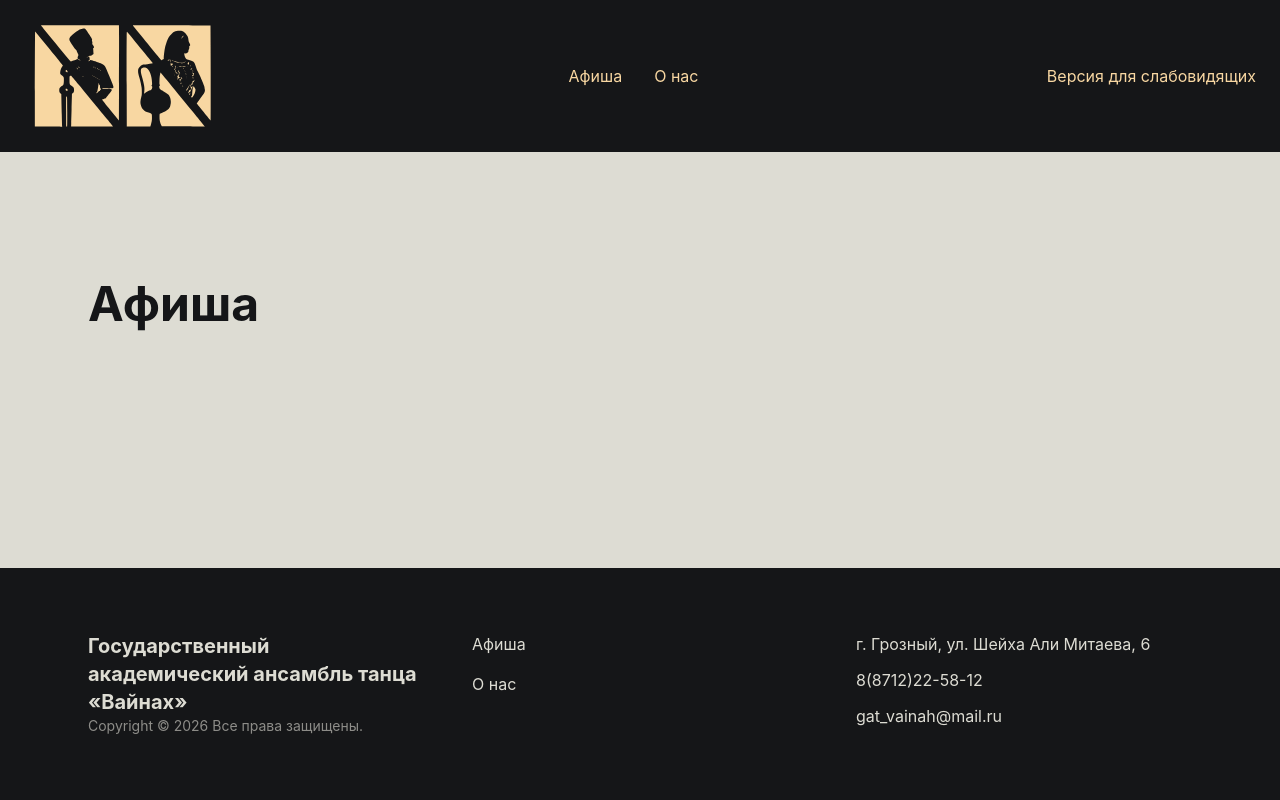
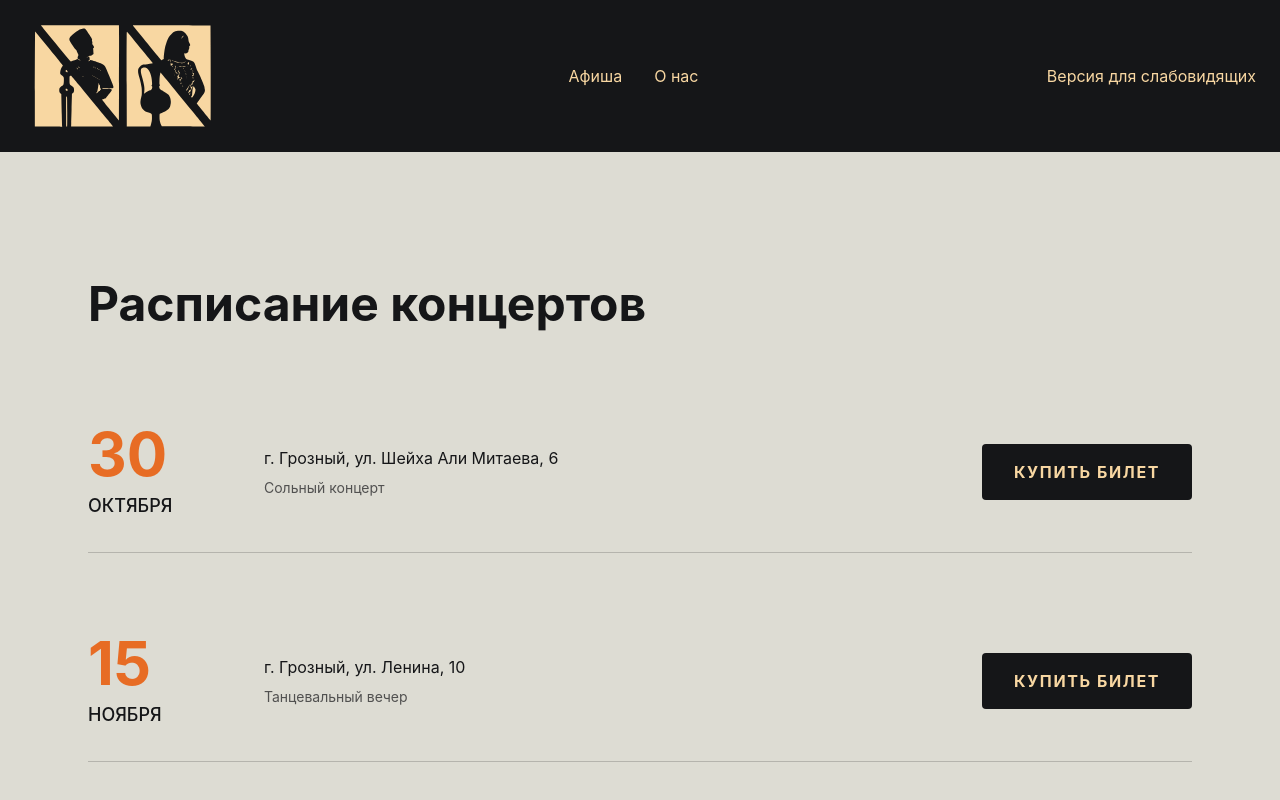
Before and after one commit to ibragim-ast/vainakh, a Next.js app: page /events in a window 1280 px wide. Shown: the top 800 px of the page. Built offline with nearby package versions, Linux system fonts and the light colour scheme.

Commit message:
Добавлена страница Расписание концертов

```diff
--- a/src/app/events/page.tsx
+++ b/src/app/events/page.tsx
@@ -1,10 +1,33 @@
+import EventCard from "@/components/ui/EventCard";
+import { eventsData } from "@/data/events";
+
 export default function EventsPage() {
   return (
     <main className="pt-32 pb-20 bg-brand-light">
       <div className="max-w-6xl mx-auto px-6 w-full">
         <h1 className="font-sans font-bold text-4xl md:text-5xl text-brand-dark">
-          Афиша
+          Расписание концертов
         </h1>
+        <div className="mt-12 flex flex-col gap-8">
+          {eventsData
+            .filter(
+              (item) =>
+                new Date(item.dateIso).getTime() >= new Date().getTime(),
+            )
+            .sort(
+              (a, b) =>
+                new Date(a.dateIso).getTime() - new Date(b.dateIso).getTime(),
+            )
+            .map((item) => (
+              <EventCard
+                key={item.id}
+                dayOfTheMonth={item.dayOfTheMonth}
+                month={item.month}
+                address={item.address}
+                description={item.description}
+              />
+            ))}
+        </div>
       </div>
     </main>
   );
--- a/src/components/blocks/Afisha.tsx
+++ b/src/components/blocks/Afisha.tsx
@@ -1,47 +1,5 @@
 import EventCard from "../ui/EventCard";
-
-const eventsData = [
-  {
-    id: 1,
-    dayOfTheMonth: 30,
-    month: "октября",
-    description: "Сольный концерт",
-    address: "г. Грозный, ул. Шейха Али Митаева, 6",
-    dateIso: "2026-10-30",
-  },
-  {
-    id: 2,
-    dayOfTheMonth: 15,
-    month: "ноября",
-    description: "Танцевальный вечер",
-    address: "г. Грозный, ул. Ленина, 10",
-    dateIso: "2026-11-15",
-  },
-  {
-    id: 4,
-    dayOfTheMonth: 20,
-    month: "января",
-    description: "Концерт классической музыки",
-    address: "г. Грозный, ул. Гагарина, 15",
-    dateIso: "2027-01-20",
-  },
-  {
-    id: 3,
-    dayOfTheMonth: 5,
-    month: "декабря",
-    description: "Новогодний концерт",
-    address: "г. Грозный, ул. Пушкина, 20",
-    dateIso: "2026-12-05",
-  },
-  {
-    id: 5,
-    dayOfTheMonth: 7,
-    month: "декабря",
-    description: "Августовский концерт",
-    address: "г. Грозный, ул. Пушкина, 20",
-    dateIso: "2026-08-05",
-  },
-];
+import { eventsData } from "@/data/events";
 
 export default function Afisha() {
   return (
@@ -55,7 +13,7 @@ export default function Afisha() {
           .filter(
             (item) => new Date(item.dateIso).getTime() >= new Date().getTime(),
           )
-          .slice(0, 3)
+          .slice(0, 4)
           .sort(
             (a, b) =>
               new Date(a.dateIso).getTime() - new Date(b.dateIso).getTime(),
--- /dev/null
+++ b/src/data/events.ts
@@ -0,0 +1,42 @@
+export const eventsData = [
+  {
+    id: 1,
+    dayOfTheMonth: 30,
+    month: "октября",
+    description: "Сольный концерт",
+    address: "г. Грозный, ул. Шейха Али Митаева, 6",
+    dateIso: "2026-10-30",
+  },
+  {
+    id: 2,
+    dayOfTheMonth: 15,
+    month: "ноября",
+    description: "Танцевальный вечер",
+    address: "г. Грозный, ул. Ленина, 10",
+    dateIso: "2026-11-15",
+  },
+  {
+    id: 3,
+    dayOfTheMonth: 20,
+    month: "января",
+    description: "Концерт классической музыки",
+    address: "г. Грозный, ул. Гагарина, 15",
+    dateIso: "2027-01-20",
+  },
+  {
+    id: 4,
+    dayOfTheMonth: 5,
+    month: "декабря",
+    description: "Новогодний концерт",
+    address: "г. Грозный, ул. Пушкина, 20",
+    dateIso: "2026-12-05",
+  },
+  {
+    id: 5,
+    dayOfTheMonth: 5,
+    month: "августа",
+    description: "Августовский концерт",
+    address: "г. Грозный, ул. Пушкина, 20",
+    dateIso: "2026-08-05",
+  },
+];
```
Also changed, not shown: src/app/news/page.tsx (added).
